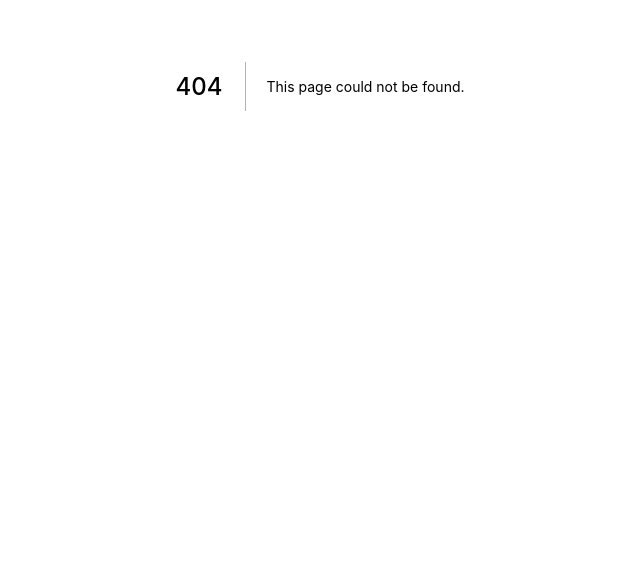
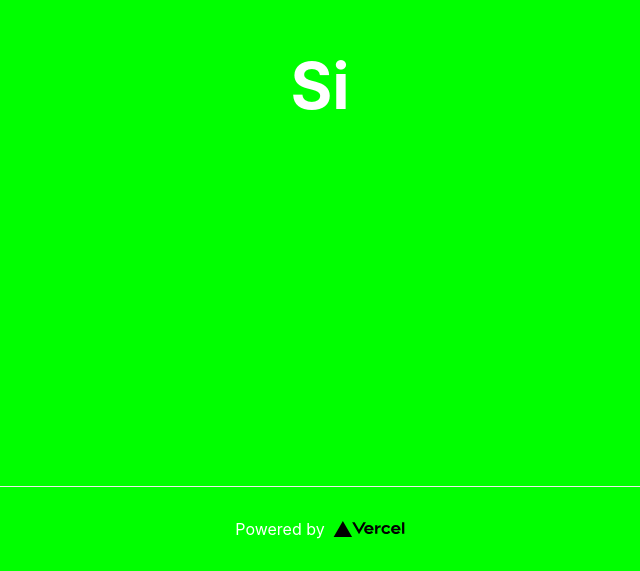
Before and after one commit to joelLavaisse/super-useful, a Next.js app: page /si in a window 1280 px wide. Before the commit this address had no page. Shown: the part 314-885 px from the top of the page, without its empty margins (320-960 px from the left). Before the commit the page ends 800 px from the top, so only its background shows below. Built offline with nearby package versions, Linux system fonts and the light colour scheme.

Commit message:
Add other sections

```diff
--- /dev/null
+++ b/pages/si/index.js
@@ -0,0 +1,33 @@
+import Head from 'next/head'
+import Image from 'next/image'
+
+export default function Si() {
+  return (
+    <div className="si container">
+      <Head>
+        <title>Super Useful App</title>
+        <meta name="description" content="This app has a lot of super useful tools" />
+        <link rel="icon" href="/favicon.ico" />
+      </Head>
+
+      <main className="main">
+        <h1 className="title">
+          Si
+        </h1>
+      </main>
+
+      <footer className="footer">
+        <a
+          href="https://vercel.com?utm_source=create-next-app&utm_medium=default-template&utm_campaign=create-next-app"
+          target="_blank"
+          rel="noopener noreferrer"
+        >
+          Powered by{' '}
+          <span className="logo">
+            <Image src="/vercel.svg" alt="Vercel Logo" width={72} height={16} />
+          </span>
+        </a>
+      </footer>
+    </div>
+  )
+}
--- a/styles/globals.css
+++ b/styles/globals.css
@@ -14,3 +14,130 @@ a {
 * {
   box-sizing: border-box;
 }
+
+.container {
+  padding: 0 2rem;
+}
+
+.si.container {
+  background-color: lime;
+  color: white;
+}
+
+.no.container {
+  background-color: red;
+  color: white;
+}
+
+.main {
+  min-height: 100vh;
+  padding: 4rem 0;
+  flex: 1;
+  display: flex;
+  flex-direction: column;
+  justify-content: center;
+  align-items: center;
+}
+
+.footer {
+  display: flex;
+  flex: 1;
+  padding: 2rem 0;
+  border-top: 1px solid #eaeaea;
+  justify-content: center;
+  align-items: center;
+}
+
+.footer a {
+  display: flex;
+  justify-content: center;
+  align-items: center;
+  flex-grow: 1;
+}
+
+.title a {
+  color: #0070f3;
+  text-decoration: none;
+}
+
+.title a:hover,
+.title a:focus,
+.title a:active {
+  text-decoration: underline;
+}
+
+.title {
+  margin: 0;
+  line-height: 1.15;
+  font-size: 4rem;
+}
+
+.title,
+.description {
+  text-align: center;
+}
+
+.description {
+  margin: 4rem 0;
+  line-height: 1.5;
+  font-size: 1.5rem;
+}
+
+.code {
+  background: #fafafa;
+  border-radius: 5px;
+  padding: 0.75rem;
+  font-size: 1.1rem;
+  font-family: Menlo, Monaco, Lucida Console, Liberation Mono, DejaVu Sans Mono,
+    Bitstream Vera Sans Mono, Courier New, monospace;
+}
+
+.grid {
+  display: flex;
+  align-items: center;
+  justify-content: center;
+  flex-wrap: wrap;
+  max-width: 800px;
+}
+
+.card {
+  margin: 1rem;
+  padding: 1.5rem;
+  text-align: left;
+  color: inherit;
+  text-decoration: none;
+  border: 1px solid #eaeaea;
+  border-radius: 10px;
+  transition: color 0.15s ease, border-color 0.15s ease;
+  max-width: 300px;
+}
+
+.card:hover,
+.card:focus,
+.card:active {
+  color: #0070f3;
+  border-color: #0070f3;
+}
+
+.card h2 {
+  margin: 0 0 1rem 0;
+  font-size: 1.5rem;
+}
+
+.card p {
+  margin: 0;
+  font-size: 1.25rem;
+  line-height: 1.5;
+}
+
+.logo {
+  height: 1em;
+  margin-left: 0.5rem;
+}
+
+@media (max-width: 600px) {
+  .grid {
+    width: 100%;
+    flex-direction: column;
+  }
+}
```
Also changed, not shown: pages/contra/index.js (added, +33 -0 lines), pages/index.js (+11 -12 lines), pages/metricas/[[...proyecto]].js (added, +37 -0 lines), pages/no/index.js (renamed from pages/contra.js, +7 -8 lines), styles/Home.module.css (deleted, +0 -116 lines), public/pie-chart.svg (added).
